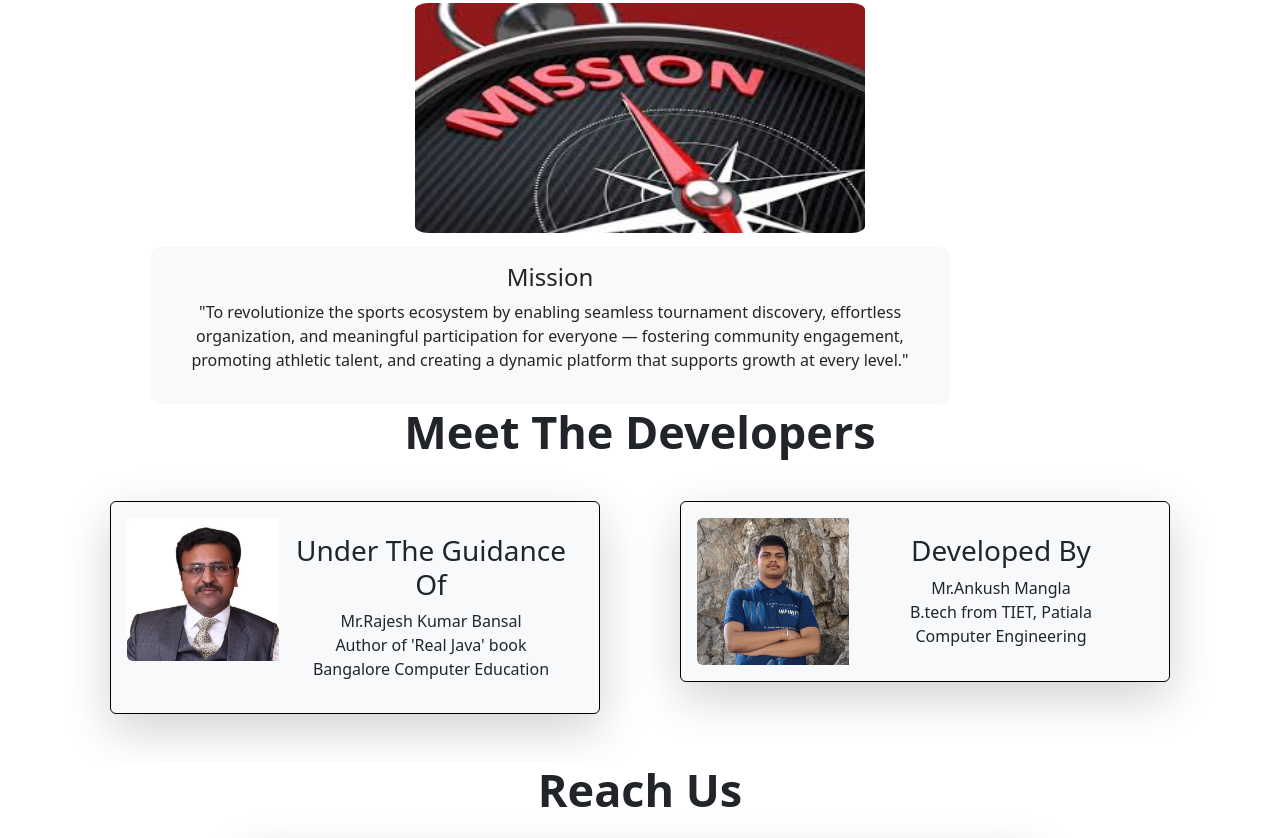
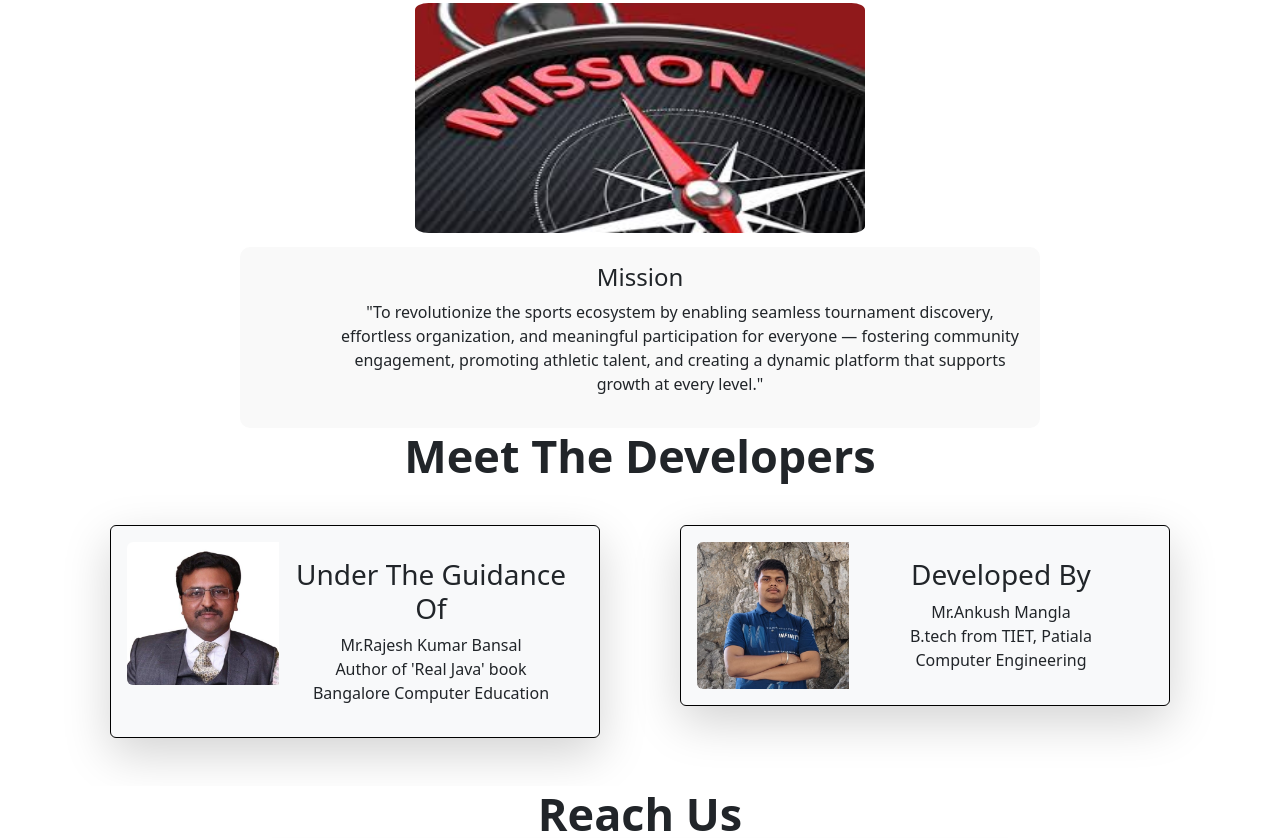
Before and after one commit to Ankush340/qenvo1, a website: page public/index.html in a window 1280 px wide. Shown: the part 2082-2920 px from the top of the page. Drawn offline with nearby package versions, Linux system fonts and the light colour scheme.

Commit message:
Update index.html

```diff
--- a/public/index.html
+++ b/public/index.html
@@ -357,9 +357,9 @@
                     </div>
                 </div>
                 <div class="box p-3"
-                    style="background-color: #f9f9f9; max-width: 800px; margin: auto; border-radius: 10px;margin-left: 80px;">
+                    style="background-color: #f9f9f9; max-width: 800px; margin: auto; border-radius: 10px;">
                     <h4>Mission</h4>
-                    <p style="word-wrap: break-word; white-space: normal;">
+                    <p style="word-wrap: break-word; white-space: normal;margin-left: 80px;">
                         "To revolutionize the sports ecosystem by enabling
                         seamless tournament discovery, effortless organization, and meaningful participation for
                         everyone — fostering community engagement, promoting athletic talent, and creating a dynamic
```
